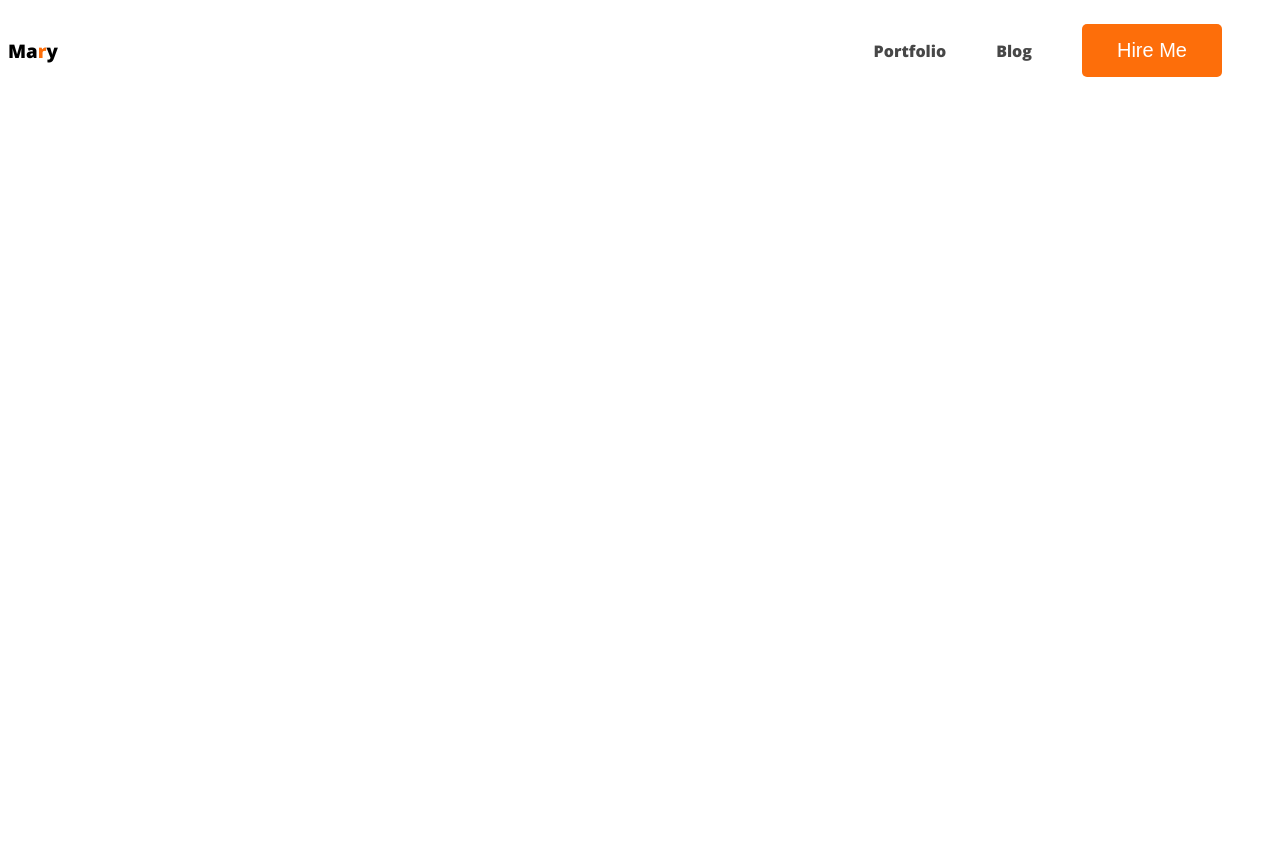
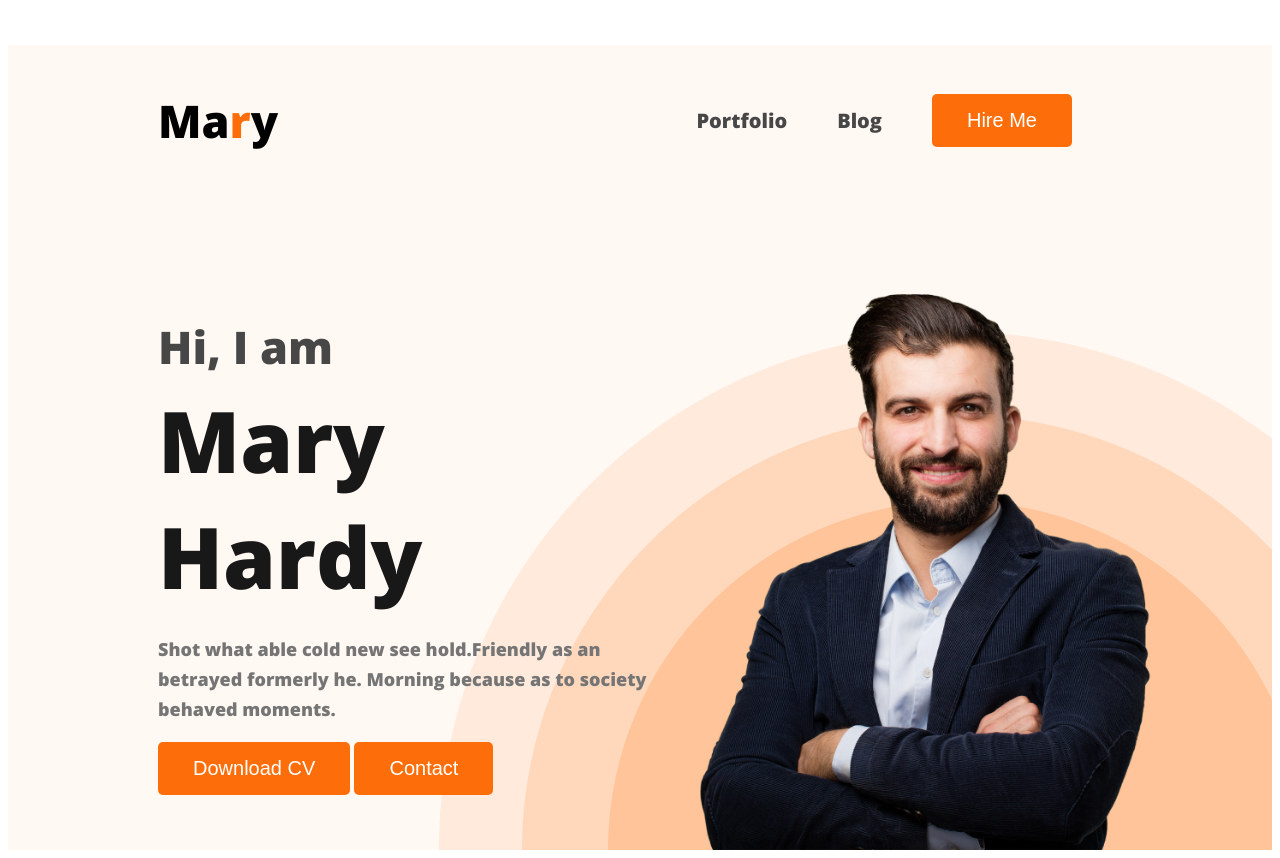
Before and after one commit to Amjoy09/webdeveloper-portfolio, a plain HTML site: page index.html in a window 1280 px wide. Before the commit the page ends 800 px from the top, so only its background shows below. Drawn offline with nearby package versions, Linux system fonts and the light colour scheme.

Commit message:
updated header section

```diff
--- a/index.html
+++ b/index.html
@@ -14,15 +14,27 @@
 </head>
 
 <body>
-    <header>
+    <header class="header">
         <nav>
-            <h3>Ma<span class="text-primary">r</span>y</h3>
+            <h3 class=first-name>Ma<span class="text-primary">r</span>y</h3>
             <ul>
-                <li><a href="">Portfolio</a></li>
-                <li><a href="">Blog</a></li>
+                <li class="small-text"><a href="">Portfolio</a></li>
+                <li class="small-text"><a href="">Blog</a></li>
                 <li><button class="btn-primary">Hire Me</button></li>
             </ul>
         </nav>
+        <div class="banner">
+            <div class="banner-content">
+                <h3 class="banner-greeting">Hi, I am</h3>
+                <h1 class="banner-title">Mary Hardy</h1>
+                <p class="texts">Shot what able cold new see hold.Friendly as an betrayed formerly he. Morning because
+                    as to society behaved moments.</p>
+                <button class="btn-primary">Download CV</button>
+                <button class="btn-primary">Contact</button>
+            </div>
+            <img src="images/hardy.png" alt="">
+        </div>
+
 
     </header>
     <main>
--- a/styles/portfolio.css
+++ b/styles/portfolio.css
@@ -2,6 +2,7 @@ nav {
     display: flex;
     align-items: center;
     justify-content: space-between;
+    margin: 45px 150px;
 }
 
 ul {
@@ -20,9 +21,6 @@ nav a {
     color: #474747;
 }
 
-body {
-    font-family: 'Open Sans', sans-serif;
-}
 
 .text-primary {
     color: #FD6E0A;
@@ -39,3 +37,71 @@ body {
     line-height: normal;
     padding: 15px 35px;
 }
+
+.first-name {
+    font-size: 45px;
+    font-style: normal;
+    font-weight: 800;
+    line-height: normal;
+}
+
+.texts {
+    color: #757575;
+    font-size: 18px;
+    font-style: normal;
+    font-weight: 400;
+    line-height: 30px;
+    margin-top: 0;
+}
+
+.banner {
+    display: flex;
+    padding: 30px 30px 0px 150px;
+}
+
+.header {
+    background: #FFF8F3;
+    background-image: url(../images/header_bg.png);
+    background-repeat: no-repeat;
+    background-position: bottom right;
+
+}
+
+body {
+    font-family: 'Open Sans', sans-serif;
+}
+
+.small-text {
+    color: #474747;
+    font-size: 20px;
+    font-style: normal;
+    font-weight: 400;
+    line-height: normal;
+}
+
+img {
+    width: 500px;
+}
+
+.banner-greeting {
+    color: #474747;
+    font-size: 45px;
+    font-style: normal;
+    font-weight: 600;
+    line-height: normal;
+    margin-bottom: 0;
+}
+
+.banner-title {
+    color: #181818;
+    font-size: 85px;
+    font-style: normal;
+    font-weight: 700;
+    line-height: normal;
+    margin-top: 5px;
+    margin-bottom: 20px;
+}
+
+.banner-content{
+    max-width: 500px;
+}
```
